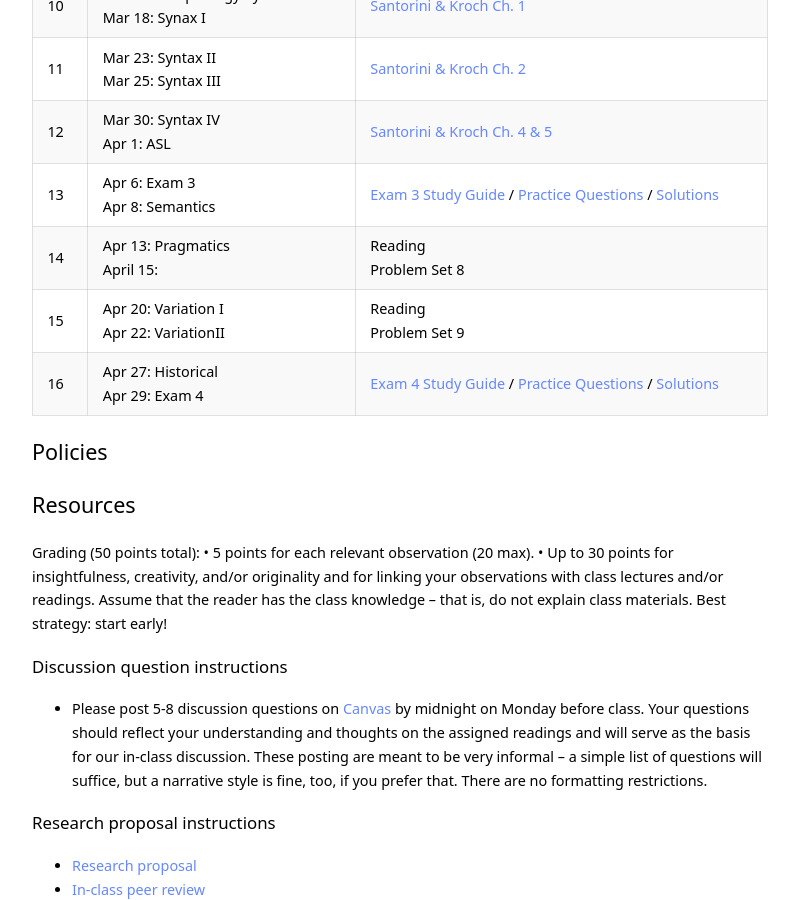
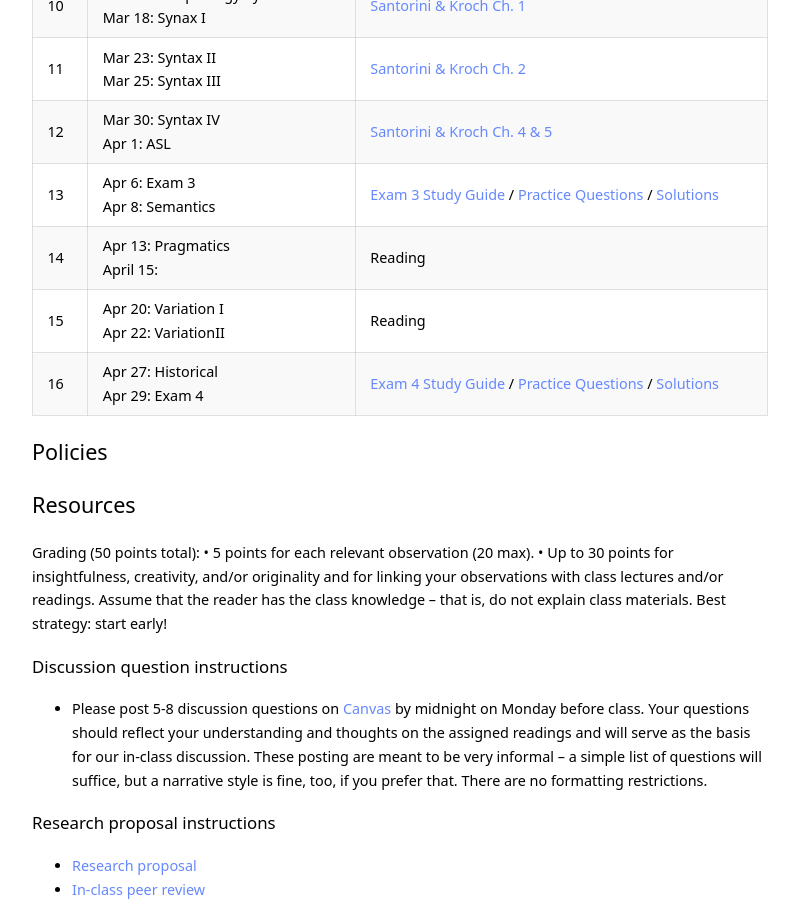
Before and after one commit to kschuler/ling001, a Jekyll site: the page built from ling001/spring2019syllabus.md, in a window 1280 px wide and 900 px high, scrolled down 1378 px. Shown: the whole window, without its empty margins (240-1039 px from the left). Built offline with Jekyll 4.4.1, drawn with Linux system fonts in a browser that asks for light colours.

Commit message:
Update spring2019syllabus.md

```diff
--- a/ling001/spring2019syllabus.md
+++ b/ling001/spring2019syllabus.md
@@ -39,8 +39,8 @@ Wk  | Topic | Readings & Practice Problems
 11 | Mar 23: Syntax II<br>Mar 25: Syntax III |  [Santorini & Kroch Ch. 2]()
 12 | Mar 30: Syntax IV<br> Apr 1: ASL | [Santorini & Kroch Ch. 4 & 5]()
 13 | Apr 6: **Exam 3**<br> Apr 8: Semantics | [Exam 3 Study Guide]() / [Practice Questions]() / [Solutions]()
-14 | Apr 13: Pragmatics<br>April 15: | Reading<br> Problem Set 8
-15 | Apr 20:  Variation I<br> Apr 22: VariationII | Reading<br>Problem Set 9
+14 | Apr 13: Pragmatics<br>April 15: | Reading
+15 | Apr 20:  Variation I<br> Apr 22: VariationII | Reading
 16 | Apr 27: Historical<br>Apr 29: **Exam 4** | [Exam 4 Study Guide]() / [Practice Questions]() / [Solutions]()
 
 ## Policies
```
